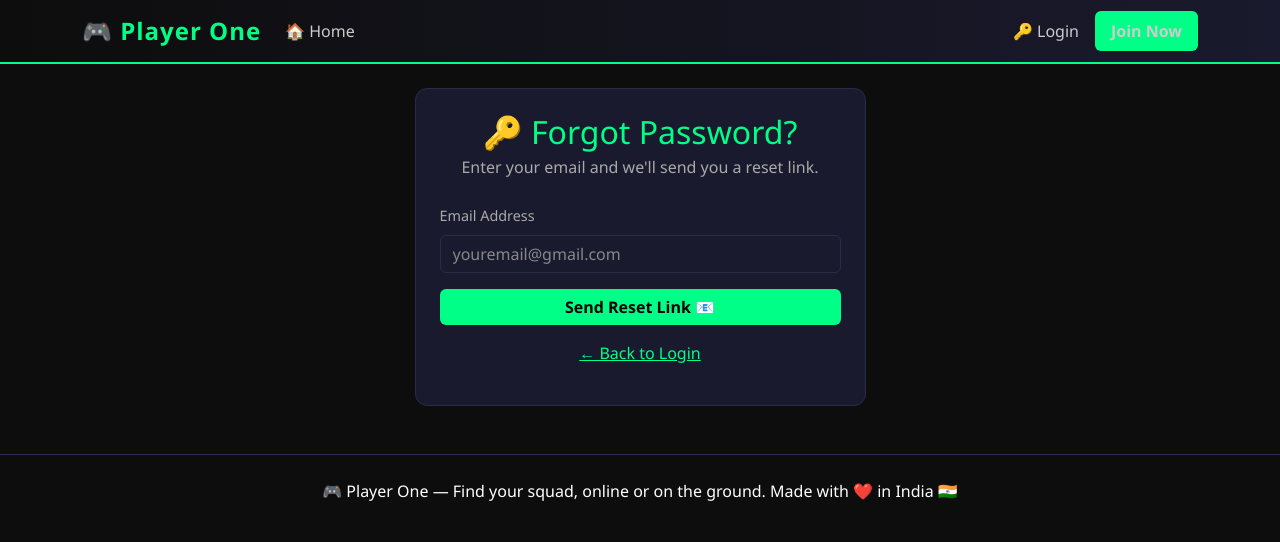
After one commit to AdityaLakhiwal22/PlayerOne, a Django app: page /password-reset/ in a window 1280 px wide. The commit adds this page. Shown: the top 542 px of the page. Run offline with Django 4.2, Linux system fonts and the light colour scheme.

Commit message:
Fix logout, forgot password, env config

```diff
--- a/player_one/urls.py
+++ b/player_one/urls.py
@@ -3,10 +3,27 @@ from django.urls import path, include
 from django.contrib.auth import views as auth_views
 from django.conf import settings
 from django.conf.urls.static import static
+from django.contrib.auth import views as auth_views
 
 urlpatterns = [
     path('admin/', admin.site.urls),
     path('', include('games.urls')),
     path('login/', auth_views.LoginView.as_view(template_name='login.html'), name='login'),
     path('logout/', auth_views.LogoutView.as_view(), name='logout'),
+
+    # Password reset
+    path('password-reset/', auth_views.PasswordResetView.as_view(
+        template_name='password_reset.html',
+        email_template_name='password_reset_email.html',
+        subject_template_name='password_reset_subject.txt',
+    ), name='password_reset'),
+    path('password-reset/done/', auth_views.PasswordResetDoneView.as_view(
+        template_name='password_reset_done.html'
+    ), name='password_reset_done'),
+    path('password-reset-confirm/<uidb64>/<token>/', auth_views.PasswordResetConfirmView.as_view(
+        template_name='password_reset_confirm.html'
+    ), name='password_reset_confirm'),
+    path('password-reset-complete/', auth_views.PasswordResetCompleteView.as_view(
+        template_name='password_reset_complete.html'
+    ), name='password_reset_complete'),
 ] + static(settings.MEDIA_URL, document_root=settings.MEDIA_ROOT)
--- a/templates/base.html
+++ b/templates/base.html
@@ -105,7 +105,12 @@
                     </a>
                 </li>
                 <li class="nav-item"><a class="nav-link" href="{% url 'player_profile' user.username %}">👤 {{ user.username }}</a></li>
-                <li class="nav-item"><a class="nav-link" href="{% url 'logout' %}">🚪 Logout</a></li>
+                <li class="nav-item">
+                    <form method="post" action="{% url 'logout' %}" style="display:inline;">
+                        {% csrf_token %}
+                        <button type="submit" class="nav-link btn btn-link" style="color:#ccc;text-decoration:none;">🚪 Logout</button>
+                    </form>
+                </li>
                 {% else %}
                 <li class="nav-item"><a class="nav-link" href="{% url 'login' %}">🔑 Login</a></li>
                 <li class="nav-item"><a class="nav-link btn btn-p1 ms-2 px-3" href="{% url 'register' %}">Join Now</a></li>
--- a/templates/login.html
+++ b/templates/login.html
@@ -17,7 +17,8 @@
                 <button type="submit" class="btn btn-p1 w-100 mt-2">Login</button>
             </form>
             <p class="text-center text-muted mt-3">
-                No account? <a href="{% url 'register' %}" style="color:#00ff87;">Register here</a>
+                No account? <a href="{% url 'register' %}" style="color:#00ff87;">Register here</a> ·
+                <a href="{% url 'password_reset' %}" style="color:#888;">Forgot password?</a>
             </p>
         </div>
     </div>
--- /dev/null
+++ b/templates/password_reset.html
@@ -0,0 +1,23 @@
+{% extends 'base.html' %}
+{% block title %}Forgot Password — Player One{% endblock %}
+{% block content %}
+<div class="row justify-content-center">
+    <div class="col-md-5">
+        <div class="card p-4">
+            <h2 style="color:#00ff87;" class="mb-1 text-center">🔑 Forgot Password?</h2>
+            <p style="color:#aaa;" class="text-center mb-4">Enter your email and we'll send you a reset link.</p>
+            <form method="post">
+                {% csrf_token %}
+                <div class="mb-3">
+                    <label class="form-label">Email Address</label>
+                    <input type="email" name="email" class="form-control" placeholder="youremail@gmail.com" required>
+                </div>
+                <button type="submit" class="btn btn-p1 w-100">Send Reset Link 📧</button>
+            </form>
+            <p class="text-center mt-3">
+                <a href="{% url 'login' %}" style="color:#00ff87;">← Back to Login</a>
+            </p>
+        </div>
+    </div>
+</div>
+{% endblock %}
--- /dev/null
+++ b/templates/password_reset_subject.txt
@@ -0,0 +1 @@
+Reset your Player One password
```
Also changed, not shown: templates/password_reset_complete.html (added, +14 -0 lines), templates/password_reset_confirm.html (added, +28 -0 lines), templates/password_reset_done.html (added, +14 -0 lines), templates/password_reset_email.html (added, +12 -0 lines).
